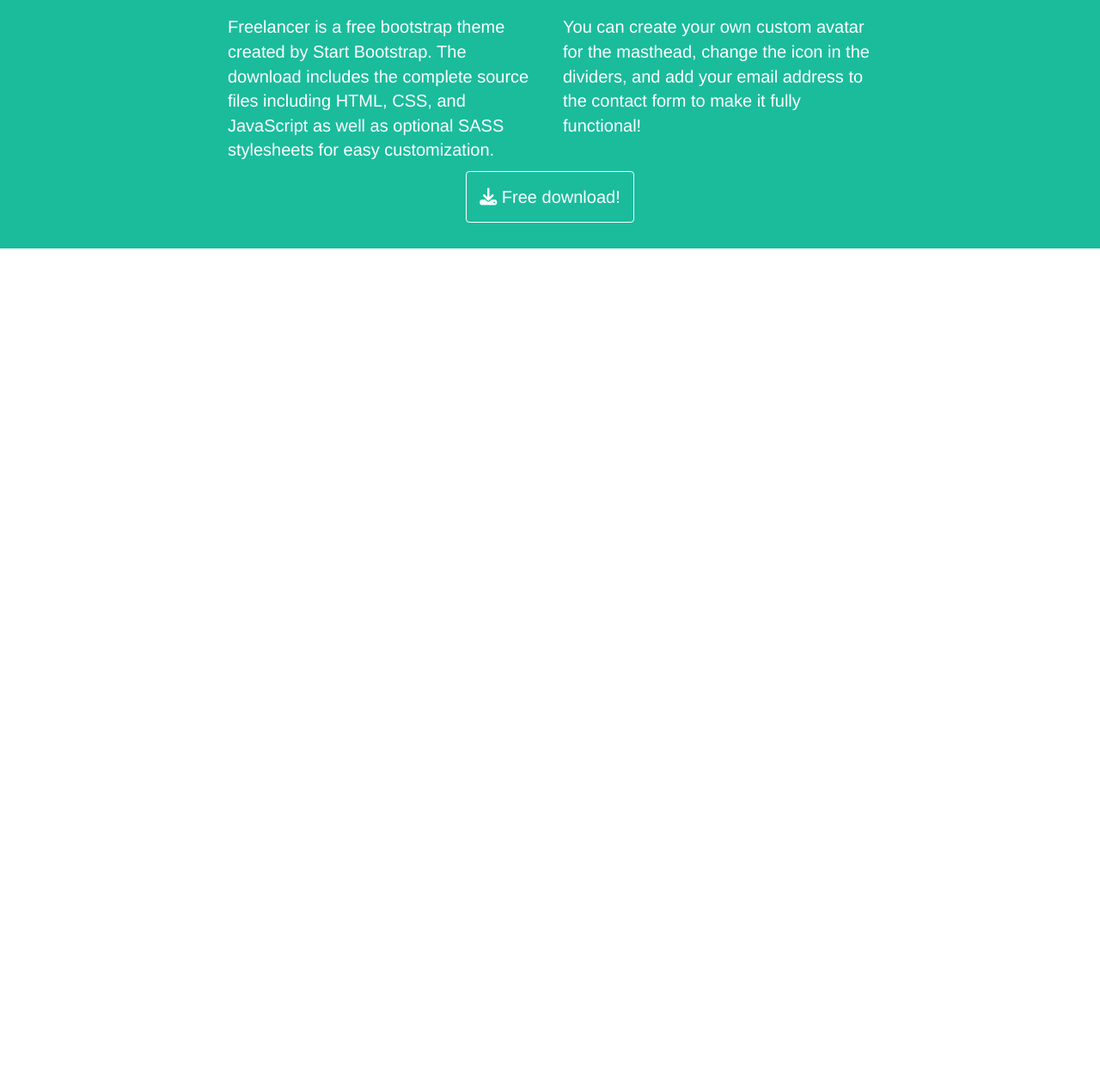
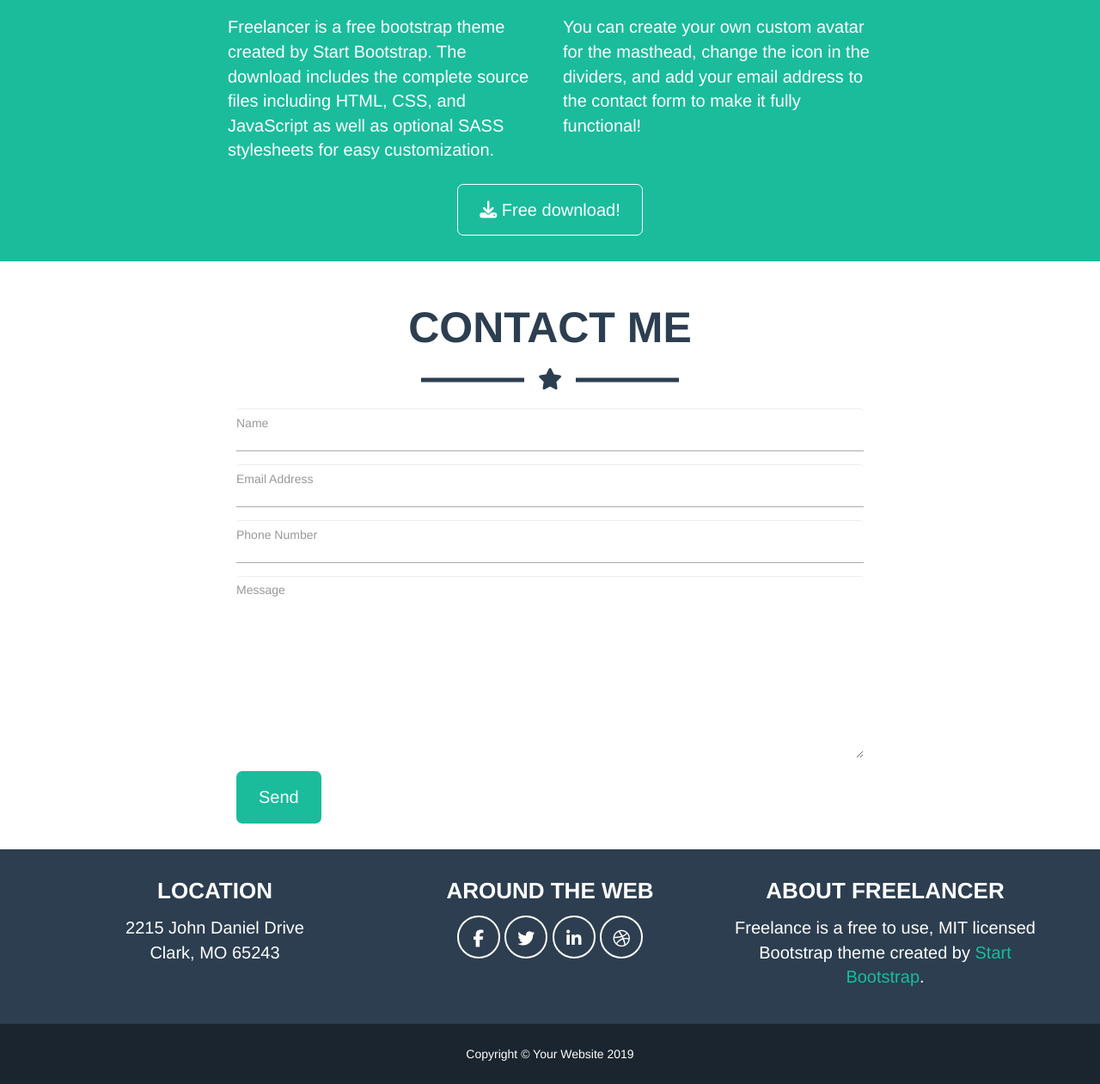
Before and after one commit to d-santillo95/html-css-bootstrap-freelancer, a plain HTML site: page index.html in a window 1280 px wide. Shown: the part 1719-2980 px from the top of the page at 86% size. Before the commit the page ends 2008 px from the top, so only its background shows below. Drawn offline with nearby package versions, Linux system fonts and the light colour scheme.

Commit message:
base layout-finale

```diff
--- a/index.html
+++ b/index.html
@@ -60,7 +60,7 @@
             </div>
         </div>
         <main>
-            <section class="portfolio text-center">
+            <section id="portfolio" class="text-center">
                 <div class="container">
                     <p class="h1 text-uppercase">Portfolio</p>
                     <div class="divider divider-dark center-block">
@@ -106,7 +106,7 @@
                     </div>
                 </div>
             </section>
-            <section class="about text-center">
+            <section id="about" class="text-center">
                 <div class="container">
                     <p class="h1 text-uppercase">About</p>
                     <div class="divider divider-light center-block">
@@ -130,6 +130,65 @@
                     </a>
                 </div>
             </section>
+            <section id="contact" class="text-center">
+                <div class="container">
+                    <p class="h1 text-uppercase">Contact Me</p>
+                    <div class="divider divider-dark center-block">
+                        <i class="fas fa-star"></i>
+                    </div>
+                    <form class="col-md-8 col-md-offset-2 text-left">
+                        <div class="form-group">
+                            <input type="text" class="form-control" placeholder="Name">
+                        </div>
+                        <div class="form-group">
+                            <input type="email" class="form-control" placeholder="Email Address">
+                        </div>
+                        <div class="form-group">
+                            <input type="tel" class="form-control" placeholder="Phone Number">
+                        </div>
+                        <textarea class="form-control" rows="10" placeholder="Message"></textarea>
+                        <button type="submit" class="btn">Send</button>
+                    </form>
+                </div>
+            </section>
         </main>
+        <footer>
+            <div id="footer-top" class="text-center">
+                <div class="container">
+                    <div class="row">
+                        <div class="col-md-4">
+                            <p class="text-uppercase">
+                                Location
+                            </p>
+                            <p>
+                                2215 John Daniel Drive
+                                <br>
+                                Clark, MO 65243
+                            </p>
+                        </div>
+                        <div class="col-md-4">
+                            <p class="text-uppercase">
+                                Around the web
+                            </p>
+                            <a href="#"><i class="fab fa-facebook-f"></i></a>
+                            <a href="#"><i class="fab fa-twitter"></i></a>
+                            <a href="#"><i class="fab fa-linkedin-in"></i></a>
+                            <a href="#"><i class="fab fa-dribbble"></i></a>
+                        </div>
+                        <div class="col-md-4">
+                            <p class="text-uppercase">
+                                About Freelancer
+                            </p>
+                            <p>
+                                Freelance is a free to use, MIT licensed Bootstrap theme created by <a href="#">Start Bootstrap</a>.
+                            </p>
+                        </div>
+                    </div>
+                </div>
+            </div>
+            <div id="footer-bottom" class="text-center">
+                <p>Copyright © Your Website 2019</p>
+            </div>
+        </footer>
     </body>
 </html>
--- a/style.css
+++ b/style.css
@@ -65,6 +65,10 @@
     margin-bottom: 20px;
 }
 
+.divider .fa-star{
+    font-size: 25px;
+}
+
 .divider::before{
     content: " ";
     height: 5px;
@@ -106,7 +110,7 @@
     font-weight: 700;
 }
 
-.portfolio{
+#portfolio{
     color: #2c3e50;
     padding: 30px 0;
 }
@@ -147,24 +151,104 @@ main .h1{
     display: inline-block;
 }
 
-.about{
+#about{
     background-color: #1abc9c;
     padding: 30px 0;
     color: white;
 }
 
-.about p{
+#about .row p{
     font-size: 20px;
 }
 
-.about .btn{
+#about .btn{
+    margin-top: 15px;
     color: white;
     border: 1px solid white;
     font-size: 20px;
-    padding: 15px;
+    padding: 15px 25px;
+    border-radius: 7px;
 }
 
-@media (min-width: 768px) {
+#about .btn:hover{
+    color: #2c3e50;
+    background-color: white;
+}
+
+#contact{
+    color: #2c3e50;
+    padding: 30px 0;
+}
+
+.form-group{
+    padding-bottom: 15px;
+    border-bottom: 1px solid #aaa;
+}
+
+.form-control{
+    padding-left: 0;
+    border: none;
+}
+
+#contact .btn{
+    margin-top: 15px;
+    color: white;
+    font-size: 20px;
+    padding: 15px 25px;
+    border-radius: 7px;
+    background-color: #1abc9c;
+}
+
+#contact .btn:hover{
+    background-color: #148f77;
+}
+
+#footer-top{
+    color: white;
+    background-color: #2c3e50;
+    padding: 30px 0;
+    font-size: 20px;
+}
+
+#footer-top p:first-child{
+    font-size: 26px;
+    font-weight: 700;
+}
+
+#footer-top .col-md-4 > a{
+    display: inline-block;
+    height: 50px;
+    width: 50px;
+    border-radius: 50%;
+    border: 2px solid white;
+    color: white;
+    margin-bottom: 15px;
+}
+
+#footer-top .col-md-4 > a i{
+    line-height: 50px;
+}
+
+#footer-top .col-md-4 > a:hover{
+    background-color: white;
+    color: #2c3e50;
+}
+
+#footer-top p a{
+    color: #1abc9c;
+}
+
+#footer-top p a:hover{
+    color: #148f77;
+}
+
+#footer-bottom{
+    background-color: #1a252f;
+    color: white;
+    padding: 25px 0 15px;
+}
+
+@media (min-width: 992px) {
     .navbar-default .navbar-brand{
         font-size: 28px;
     }
@@ -173,10 +257,6 @@ main .h1{
         font-size: 20px;
     }
 
-    .fa-star{
-        font-size: 25px;
-    }
-
     main .h1{
         font-size: 50px;
     }
```
